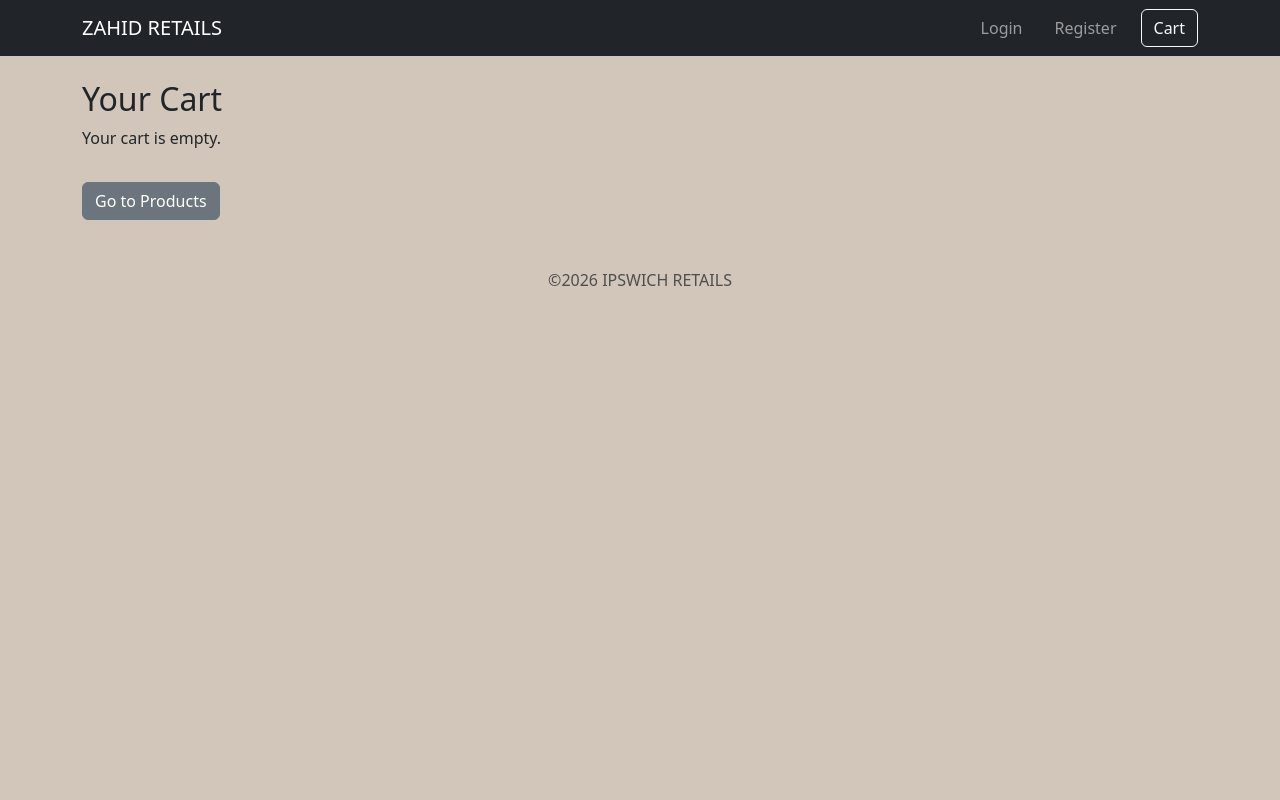
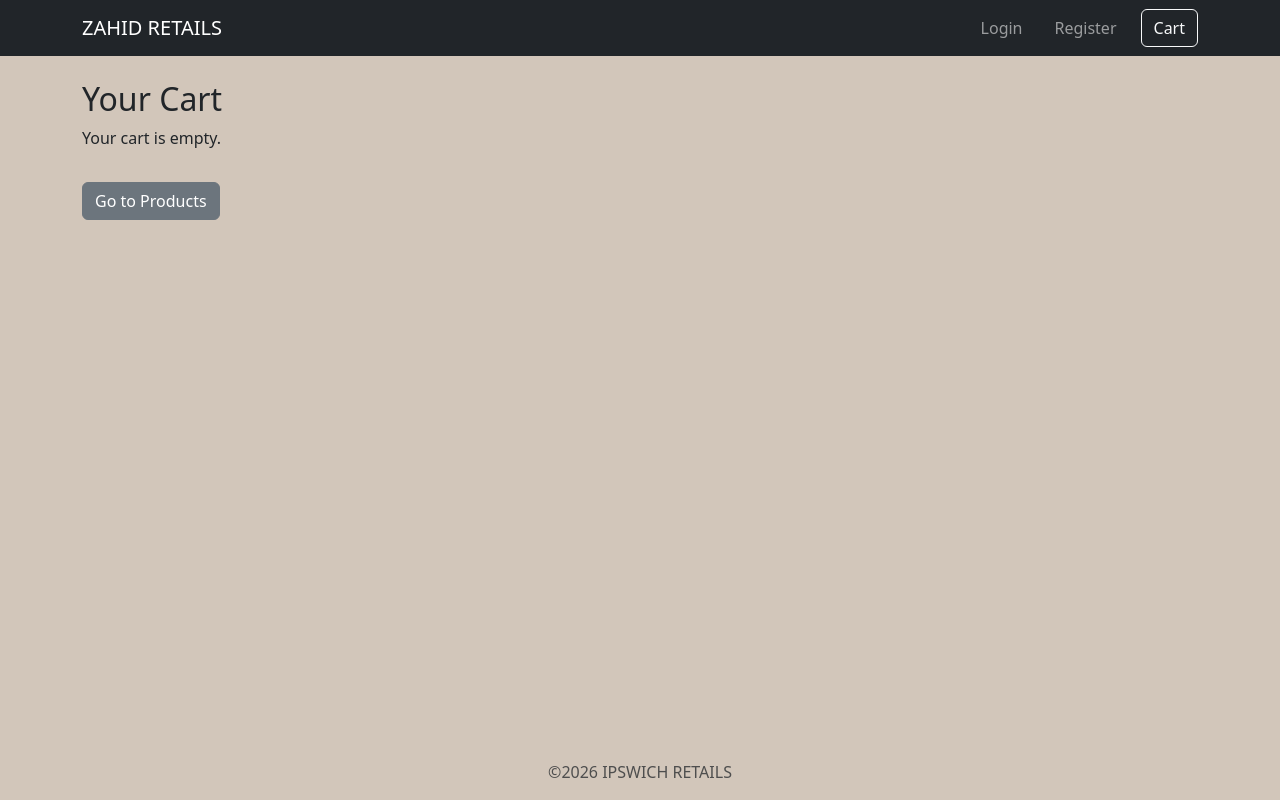
Before and after one commit to zee101112/ecommerece-devops, a Django app: page /cart/ in a window 1280 px wide. Run offline with Django 5.2, Linux system fonts and the light colour scheme.

Commit message:
Update style.css

```diff
--- a/shop/static/shop/css/style.css
+++ b/shop/static/shop/css/style.css
@@ -1 +1,15 @@
 body { background-color: #d2c6ba; }
+/* shop/css/style.css */
+body {
+    display: flex;
+    flex-direction: column;
+    min-height: 100vh;
+}
+
+.container {
+    flex: 1;
+}
+
+footer {
+    flex-shrink: 0;
+}
```
